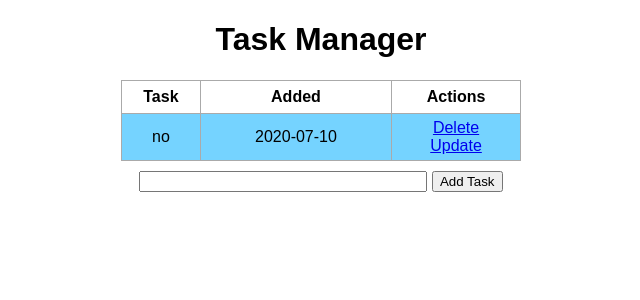
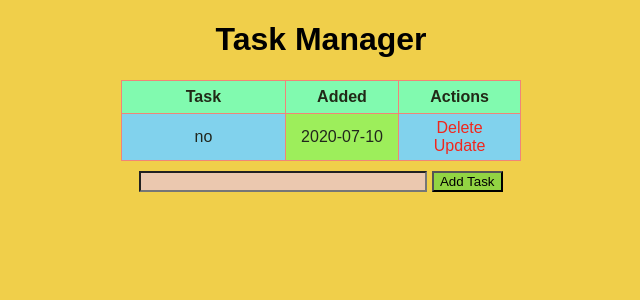
Before and after one commit to Ayush-Khandelwal-007/FLASK_INTRO, a Flask app: page / in a window 1280 px wide. Shown: the top 300 px of the page, without its empty margins (319-959 px from the left). Run offline with Flask 2, Linux system fonts and the light colour scheme; data comes from the database, SQL or seed files in the repository; both versions use the stored data as it was after the commit.

Commit message:
changed some colours

```diff
--- a/static/styling.css
+++ b/static/styling.css
@@ -2,6 +2,28 @@ body, html {
     margin: 0;
     font-family: sans-serif;
     text-align: center;
+}
+
+body{
+    background-color: rgb(240, 207, 74);
+}
+
+a{
+    text-decoration: none;
+    color: red;
+    transition: all 0.3s;
+    -moz-transition:all 0.3s ;
+    -webkit-transition:all 0.3s ;
+    -o-transition: all 0.3s;
+    -ms-transition:all 0.3s;
+}
+
+a:hover{
+    font-size:20px;
+}
+
+input{
+    background-color: rgba(232, 194, 255, 0.561);
 }
 
 .content {
@@ -10,11 +32,28 @@ body, html {
 }
 
 table, td, th {
-    border: 1px solid #aaa;
+    border: 1px solid rgb(240, 125, 125);
+    opacity: 0.9;
 }
 
 tr:nth-child(even){
     background-color: #75d3ff;
+}
+tr:nth-child(odd){
+    background-color: #75ffba;
+}
+
+td:nth-child(even){
+    background-color: rgb(153, 246, 76);
+}
+
+td:first-child{
+    max-width: 1000px;
+    min-width: 100px;
+}
+
+td{
+    width: 500px;
 }
 
 table {
@@ -39,3 +78,7 @@ td {
 #content {
     width: 70%;
 }
+
+#acc{
+    background-color: rgba(62, 216, 62, 0.52);
+}
--- a/templates/index.html
+++ b/templates/index.html
@@ -31,7 +31,7 @@ to-do
     {%endif%}
     <form action="/" method="POST">
          <input type="text" name="content" id ="content">
-         <input type="submit" value="Add Task">
+         <input type="submit" value="Add Task" id="acc">
     </form>
 </div>
 {%endblock%}
--- a/templates/update.html
+++ b/templates/update.html
@@ -10,7 +10,7 @@ Update Task
 
     <form action="/update/{{task.id }}" method="POST">
          <input type="text" name="content" id ="content" value="{{task.content}}">
-         <input type="submit" value="Update">
+         <input type="submit" value="Update" id="acc">
     </form>
 </div>
 {%endblock%}
```
Also changed, not shown: test.db.
